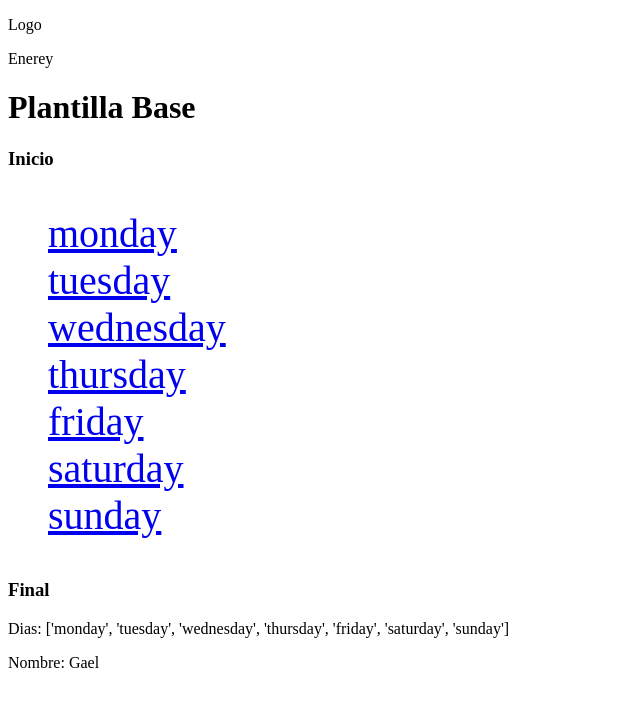
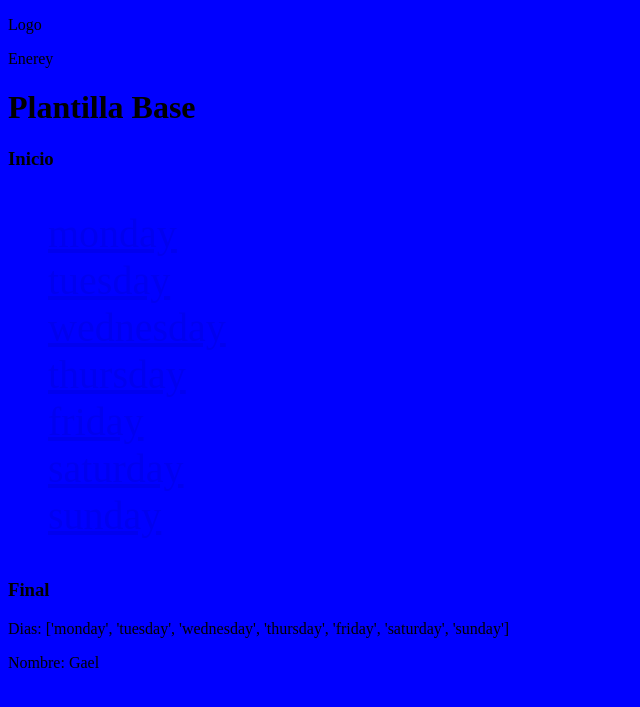
Before and after one commit to GaelAlguiar/Django_Course, a Django app: page /messages/ in a window 1280 px wide. Shown: the top 707 px of the page, without its empty margins (0-640 px from the left). Run offline with Django 5.2, Linux system fonts and the light colour scheme.

Commit message:
Archivos estaticos globales

```diff
--- a/config/settings.py
+++ b/config/settings.py
@@ -120,3 +120,6 @@ USE_TZ = True
 # https://docs.djangoproject.com/en/6.0/howto/static-files/
 
 STATIC_URL = 'static/'
+STATICFILES_DIRS = [
+    BASE_DIR / "static"
+]
--- /dev/null
+++ b/static/styles.css
@@ -0,0 +1,3 @@
+body {
+    background-color: blue;
+}
--- a/templates/base.html
+++ b/templates/base.html
@@ -1,9 +1,11 @@
+{% load static %}
 <!DOCTYPE html>
 <html lang="en">
   <head>
     <meta charset="UTF-8" />
     <meta name="viewport" content="width=device-width, initial-scale=1.0" />
     <title>{% block title %} {% endblock title %}</title>
+    <link rel="stylesheet" href="{% static 'styles.css' %}">
     {% block page_style %}{% endblock page_style %}
   </head>
   <body>
```
